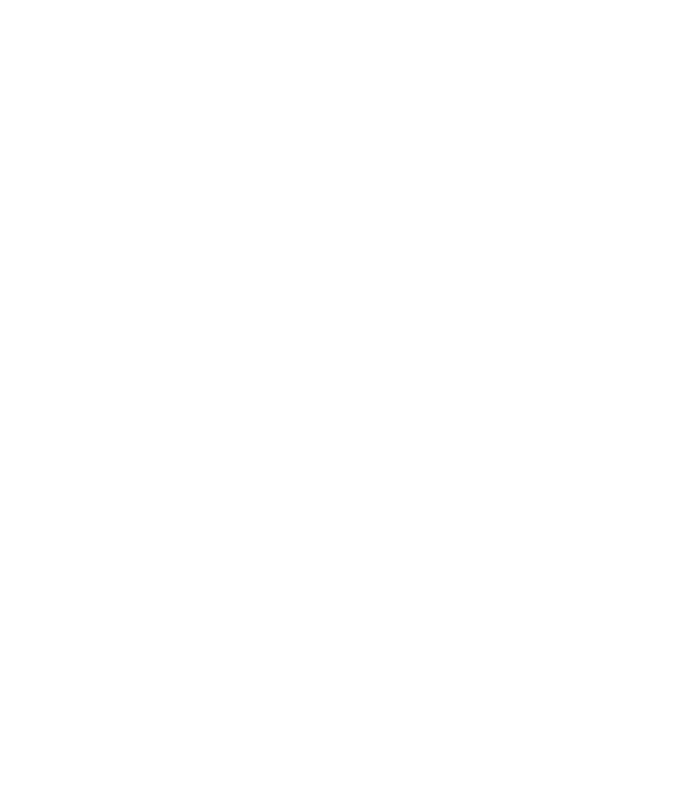
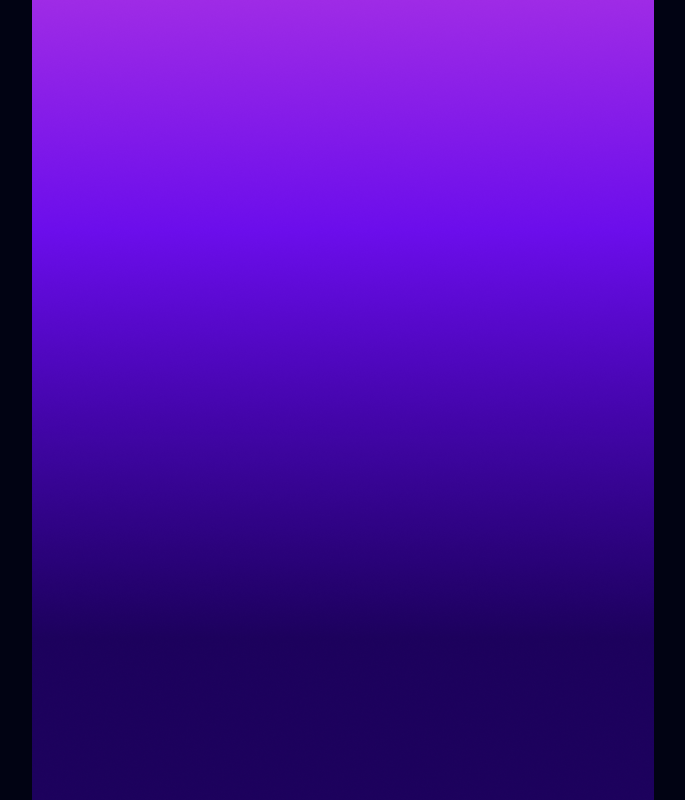
Before and after one commit to NoorTushar/alphabet-clash, a plain HTML site: page index.html in a window 1280 px wide. Shown: the whole page, without its empty margins (297-982 px from the left). Drawn offline with nearby package versions, Linux system fonts and the light colour scheme.

Commit message:
background set

```diff
--- a/index.html
+++ b/index.html
@@ -15,7 +15,9 @@
       <link rel="stylesheet" href="css/common.css" />
    </head>
    <body>
-      <main>
+      <main
+         class="bg-[#010313] min-h-screen bg-[url('images/background.png')] bg-no-repeat bg-center"
+      >
          <!-- opening -->
          <section></section>
          <!-- game window -->
```
